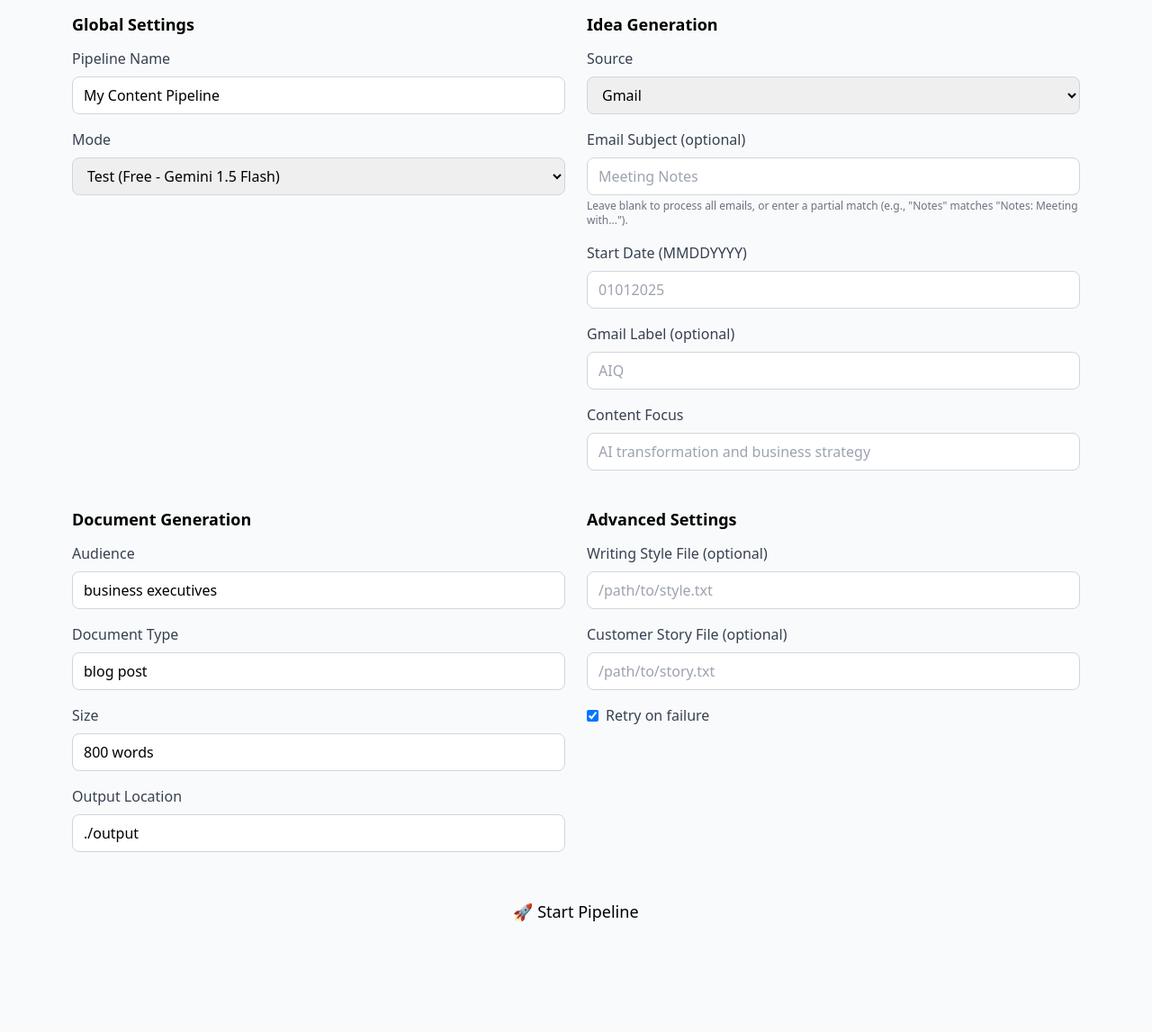
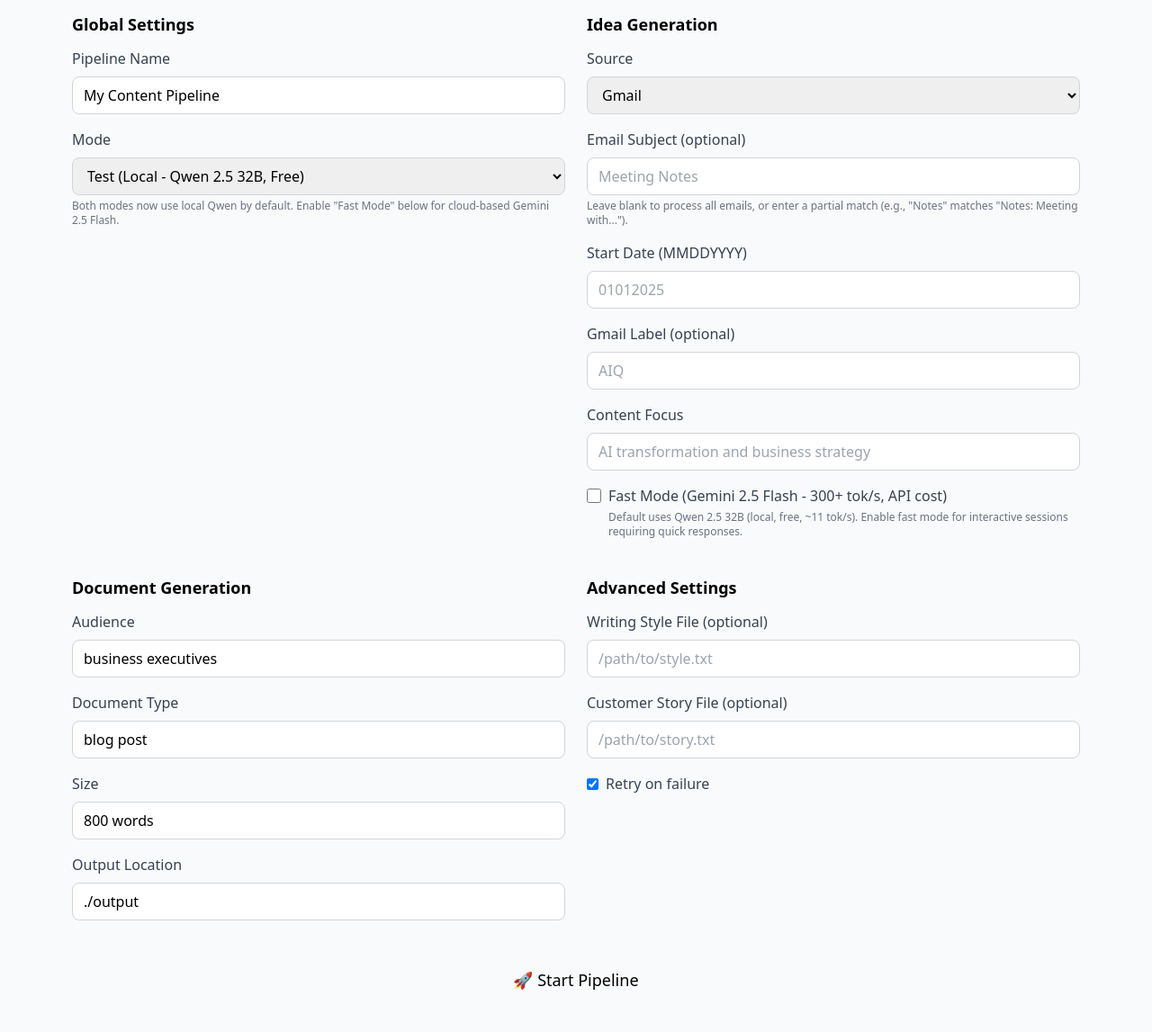
Before and after one commit to stephenhsklarew/WebDocOrchestrator, a Flask app: page / in a window 1280 px wide. Shown: the part 171-1318 px from the top of the page at 90% size. Before the commit the page ends 1195 px from the top, so only its background shows below. Run offline with Flask 3, Linux system fonts and the light colour scheme; some libraries are stand-ins or nearby versions.

Commit message:
Add Fast Mode checkbox for Gemini 2.5 Flash integration
Add user-controlled fast mode option in web UI that passes --fast flag
to DocIdeaGenerator for 27x faster inference with Gemini 2.5 Flash.

Changes:

Backend (app.py):
- Add fast_mode to example configuration
- Pass --fast flag to DocIdeaGenerator when fast_mode is enabled
- Add logging for fast mode activation

Frontend (templates/index.html):
- Add "Fast Mode" checkbox in Idea Generation section
- Update Mode dropdown to reflect Qwen as default (both test & production)
- Add helpful description explaining speed/cost tradeoffs
- Collect fastMode checkbox value in config submission

UI Details:
- Checkbox: "Fast Mode (Gemini 2.5 Flash - 300+ tok/s, API cost)"
- Helper text: Explains default Qwen (local, free, ~11 tok/s) vs fast mode
- Mode options updated: "Test/Production (Local - Qwen 2.5 32B, Free)"

Performance Comparison:
- Default (unchecked): Qwen 2.5 32B - ~11 tok/s, $0 cost, 100% private
- Fast Mode (checked): Gemini 2.5 Flash - ~300+ tok/s, API cost, cloud

Use Cases:
- Unchecked: Batch processing, background tasks, privacy-sensitive
- Checked: Interactive sessions, quick turnaround, real-time feedback

User can now toggle between free local processing and fast cloud
processing directly from the web interface.

🤖 Generated with [Claude Code](https://claude.com/claude-code)

Co-Authored-By: Claude <noreply@anthropic.com>

```diff
--- a/app.py
+++ b/app.py
@@ -78,7 +78,8 @@ def get_example_config():
             'start_date': '01012025',
             'label': 'AIQ',
             'focus': 'AI transformation and business strategy',
-            'combined_topics': False
+            'combined_topics': False,
+            'fast_mode': False
         },
         'document_generation': {
             'style': '',
@@ -227,6 +228,9 @@ def run_stage1(session: OrchestratorSession):
                 cmd.extend(["--focus", config['idea_generation']['focus']])
             if config['idea_generation'].get('combined_topics'):
                 cmd.append("--combined-topics")
+            if config['idea_generation'].get('fast_mode'):
+                cmd.append("--fast")
+                logger.info("Fast mode enabled - using Gemini 2.5 Flash (300+ tok/s)")
 
             logger.info(f"Running DocIdeaGenerator with command: {' '.join(cmd)}")
 
--- a/templates/index.html
+++ b/templates/index.html
@@ -122,9 +122,10 @@
                     <div class="mb-4">
                         <label class="block text-gray-700 font-medium mb-2">Mode</label>
                         <select id="globalMode" class="w-full px-3 py-2 border border-gray-300 rounded-lg focus:ring-2 focus:ring-blue-500">
-                            <option value="test">Test (Free - Gemini 1.5 Flash)</option>
-                            <option value="production">Production (GPT-4o)</option>
+                            <option value="test">Test (Local - Qwen 2.5 32B, Free)</option>
+                            <option value="production">Production (Local - Qwen 2.5 32B, Free)</option>
                         </select>
+                        <p class="text-xs text-gray-500 mt-1">Both modes now use local Qwen by default. Enable "Fast Mode" below for cloud-based Gemini 2.5 Flash.</p>
                     </div>
                 </div>
 
@@ -158,6 +159,13 @@
                         <label class="block text-gray-700 font-medium mb-2">Content Focus</label>
                         <input type="text" id="contentFocus" placeholder="AI transformation and business strategy"
                                class="w-full px-3 py-2 border border-gray-300 rounded-lg focus:ring-2 focus:ring-blue-500">
+                    </div>
+                    <div class="mb-4">
+                        <label class="flex items-center">
+                            <input type="checkbox" id="fastMode" class="mr-2 h-4 w-4 text-blue-600 focus:ring-blue-500 border-gray-300 rounded">
+                            <span class="text-gray-700 font-medium">Fast Mode (Gemini 2.5 Flash - 300+ tok/s, API cost)</span>
+                        </label>
+                        <p class="text-xs text-gray-500 mt-1 ml-6">Default uses Qwen 2.5 32B (local, free, ~11 tok/s). Enable fast mode for interactive sessions requiring quick responses.</p>
                     </div>
                 </div>
 
@@ -306,7 +314,8 @@
                     start_date: document.getElementById('startDate').value,
                     label: document.getElementById('gmailLabel').value,
                     focus: document.getElementById('contentFocus').value,
-                    combined_topics: false
+                    combined_topics: false,
+                    fast_mode: document.getElementById('fastMode').checked
                 },
                 document_generation: {
                     style: document.getElementById('styleFile').value,
```
